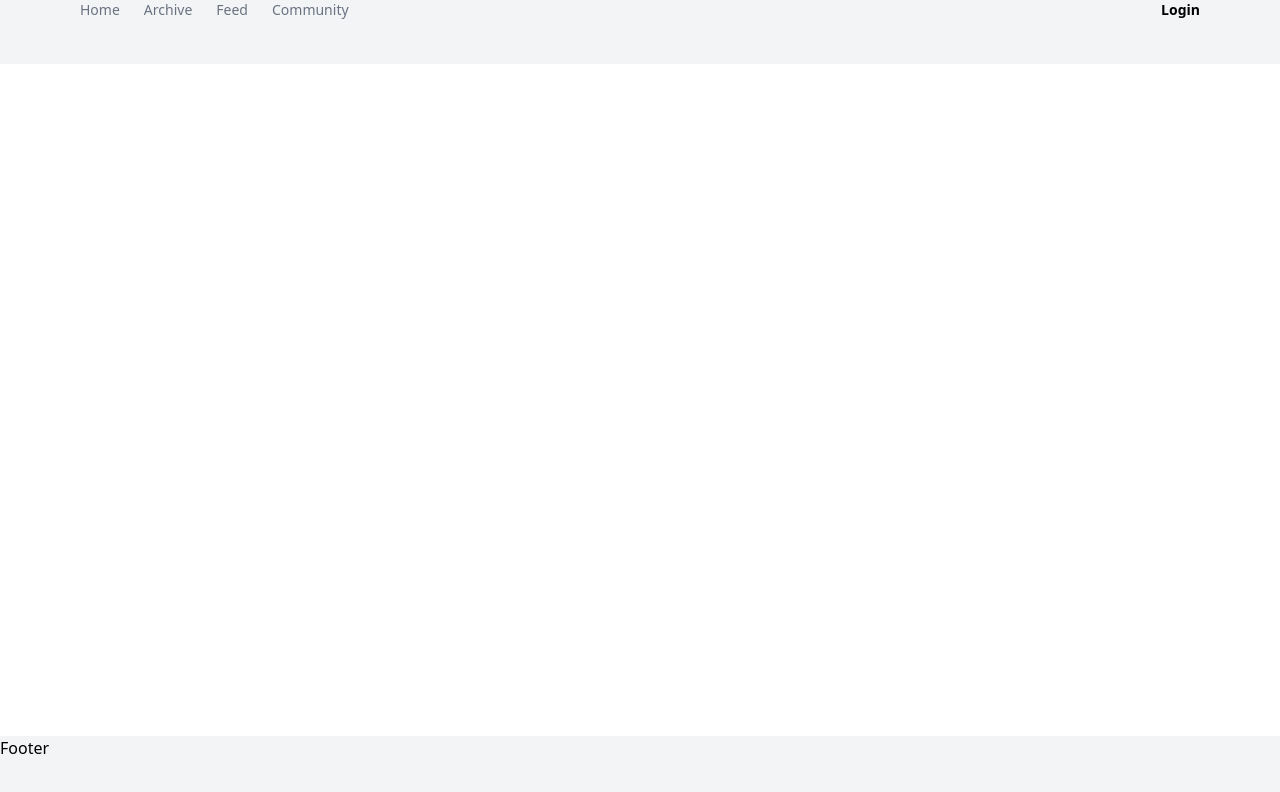
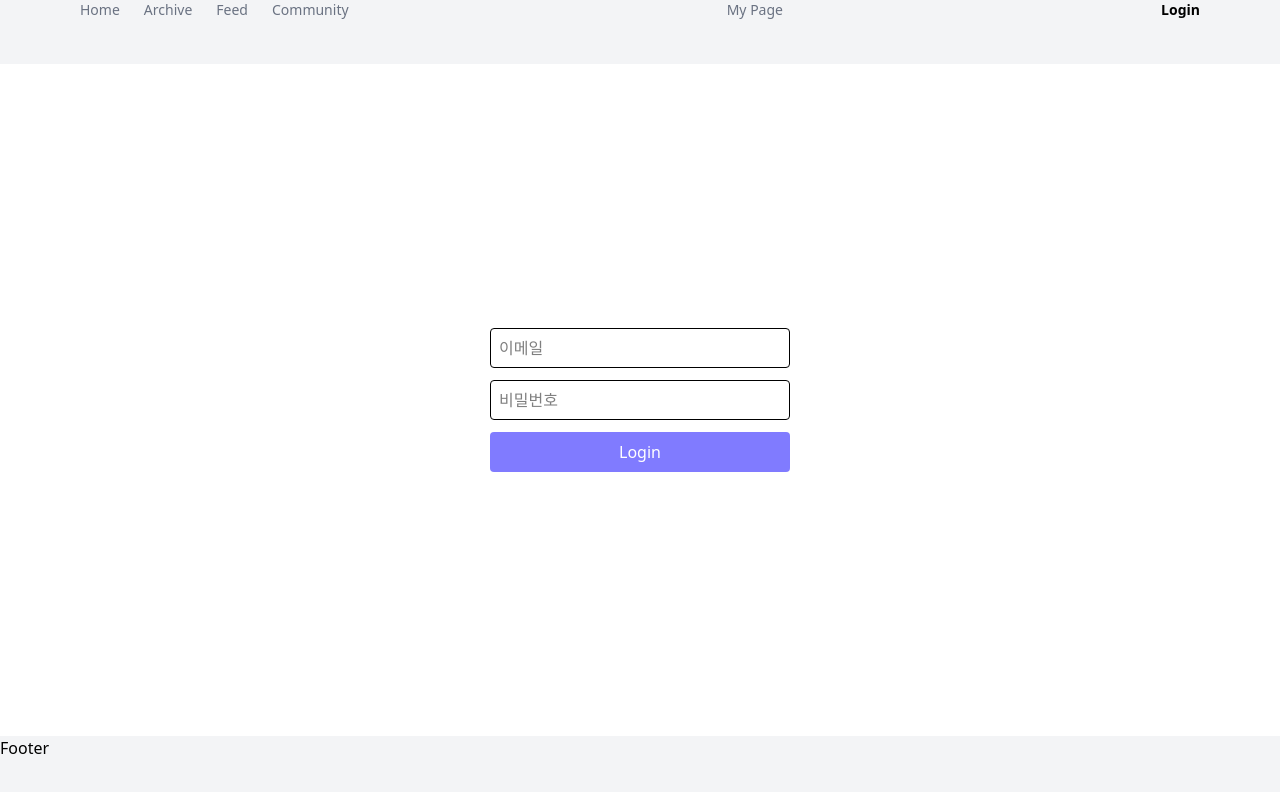
Before and after one commit to Deokive/FE, a React (Vite) app: page /login in a window 1280 px wide. Shown: the top 792 px of the page. Built offline with nearby package versions, Linux system fonts and the light colour scheme; the HTML template or start-up script is replaced by a standard one.

Commit message:
feat: 로그인 페이지 생성

```diff
--- a/src/components/MainNavbar.tsx
+++ b/src/components/MainNavbar.tsx
@@ -1,9 +1,6 @@
 import { NavLink } from "react-router-dom";
 
-interface MainNavbarProps {
-  isLoggedIn: boolean;
-}
-const MainNavbar = ({ isLoggedIn }: MainNavbarProps) => {
+const MainNavbar = () => {
   const linkClass = ({ isActive }: { isActive: boolean }) =>
     isActive ? "text-black font-bold" : "text-gray-500";
 
@@ -34,23 +31,19 @@ const MainNavbar = ({ isLoggedIn }: MainNavbarProps) => {
             </NavLink>
           </li>
         </ul>
+        {/* 오른쪽 단독(My Page) */}
 
-        {/* 오른쪽 단독(My Page) */}
-        {isLoggedIn ? (
-          // 로그인 한 사용자만 접근 가능한 네비게이션 바
         <div className="text-sm font-medium">
           <NavLink to="/me" className={linkClass}>
             My Page
           </NavLink>
         </div>
-        ) : (
-          // 로그인 하지 않은 사용자만 접근 가능한 네비게이션 바
+
         <div className="text-sm font-medium">
           <NavLink to="/login" className={linkClass}>
             Login
           </NavLink>
         </div>
-        )}
       </div>
     </div>
   );
--- a/src/layouts/HomeLayout.tsx
+++ b/src/layouts/HomeLayout.tsx
@@ -5,7 +5,7 @@ import { Outlet } from "react-router-dom";
 const HomeLayout = () => {
   return (
     <div>
-      <MainNavbar isLoggedIn={false} />
+      <MainNavbar />
       <Outlet />
       <Footbar />
     </div>
--- a/src/layouts/ProtectedLayout.tsx
+++ b/src/layouts/ProtectedLayout.tsx
@@ -6,7 +6,7 @@ const ProtectedLayout = () => {
   return (
     <div>
       <div>
-        <MainNavbar isLoggedIn={true} />
+        <MainNavbar />
         <Outlet />
         <Footbar />
       </div>
--- a/src/pages/auth/LoginPage.tsx
+++ b/src/pages/auth/LoginPage.tsx
@@ -1,5 +1,32 @@
 const LoginPage = () => {
-  return <div>LoginPage</div>;
+  const handleSubmit = () => {
+    console.log("submit");
+  };
+
+  return (
+    <div className="flex flex-col items-center justify-center h-screen gap-4">
+      <div className="flex flex-col gap-3 w-[300px]">
+        <input
+          type={"email"}
+          className={`border bprder-[#ccc] w-[300px] h-[40px] p-2 focus:border-[#807bff] rounded-sm`}
+          placeholder="이메일"
+        />
+        <input
+          type={"password"}
+          className={`border bprder-[#ccc] w-[300px] h-[40px] p-2 focus:border-[#807bff] rounded-sm`}
+          placeholder="비밀번호"
+        />
+        <button
+          type="button"
+          onClick={handleSubmit}
+          disabled={false}
+          className={`w-full bg-[#807bff] text-white hover:bg-[#6666ff] h-[40px] rounded-sm cursor-pointer`}
+        >
+          Login
+        </button>
+      </div>
+    </div>
+  );
 };
 
 export default LoginPage;
```
Also changed, not shown: src/components/auth/Signin.tsx (added), src/components/auth/Signup.tsx (added), src/hooks/useForm.ts (added), 2 other files (tests, documents, lock files or other folders). Lines whose indentation alone changed are shown as unchanged.
